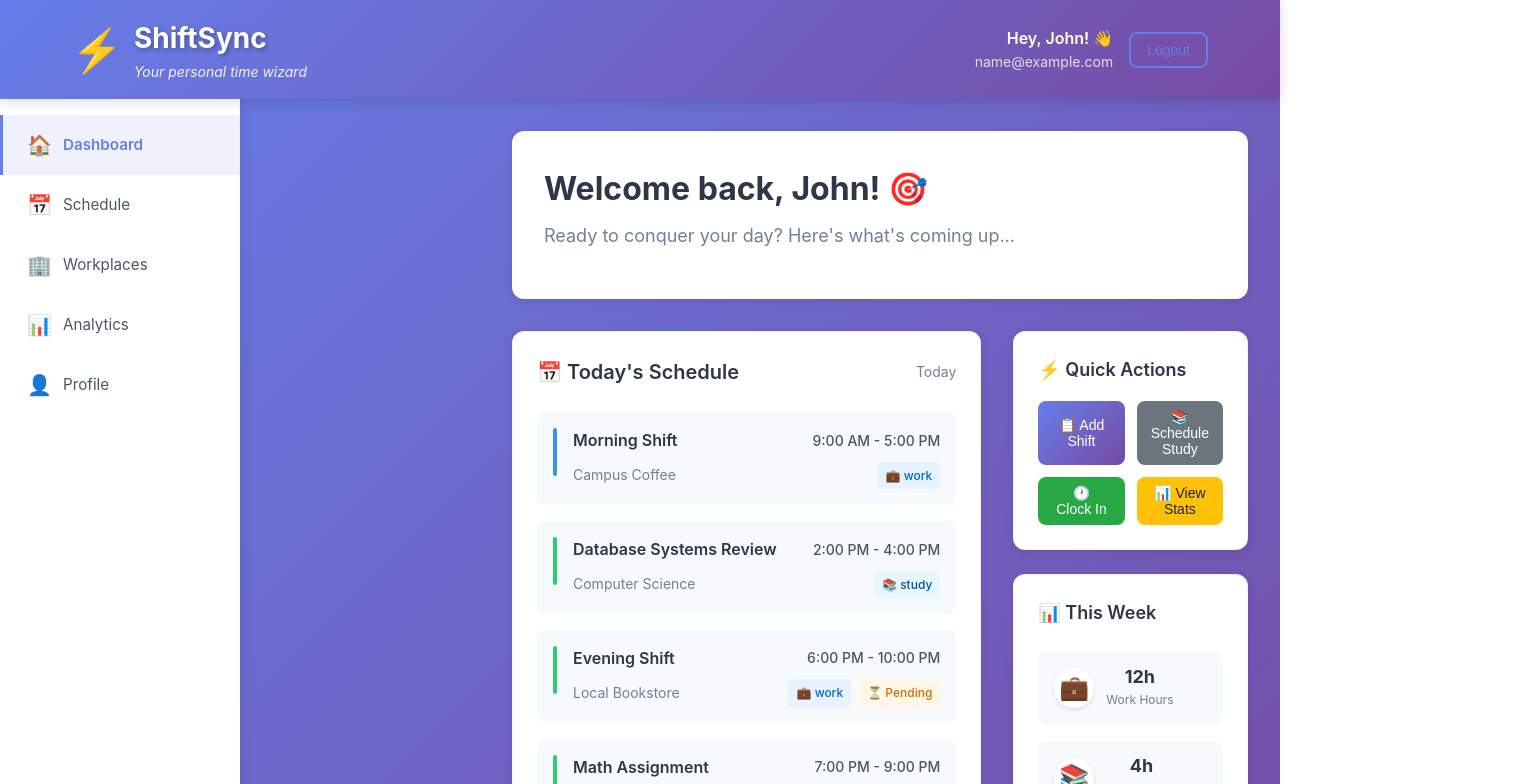
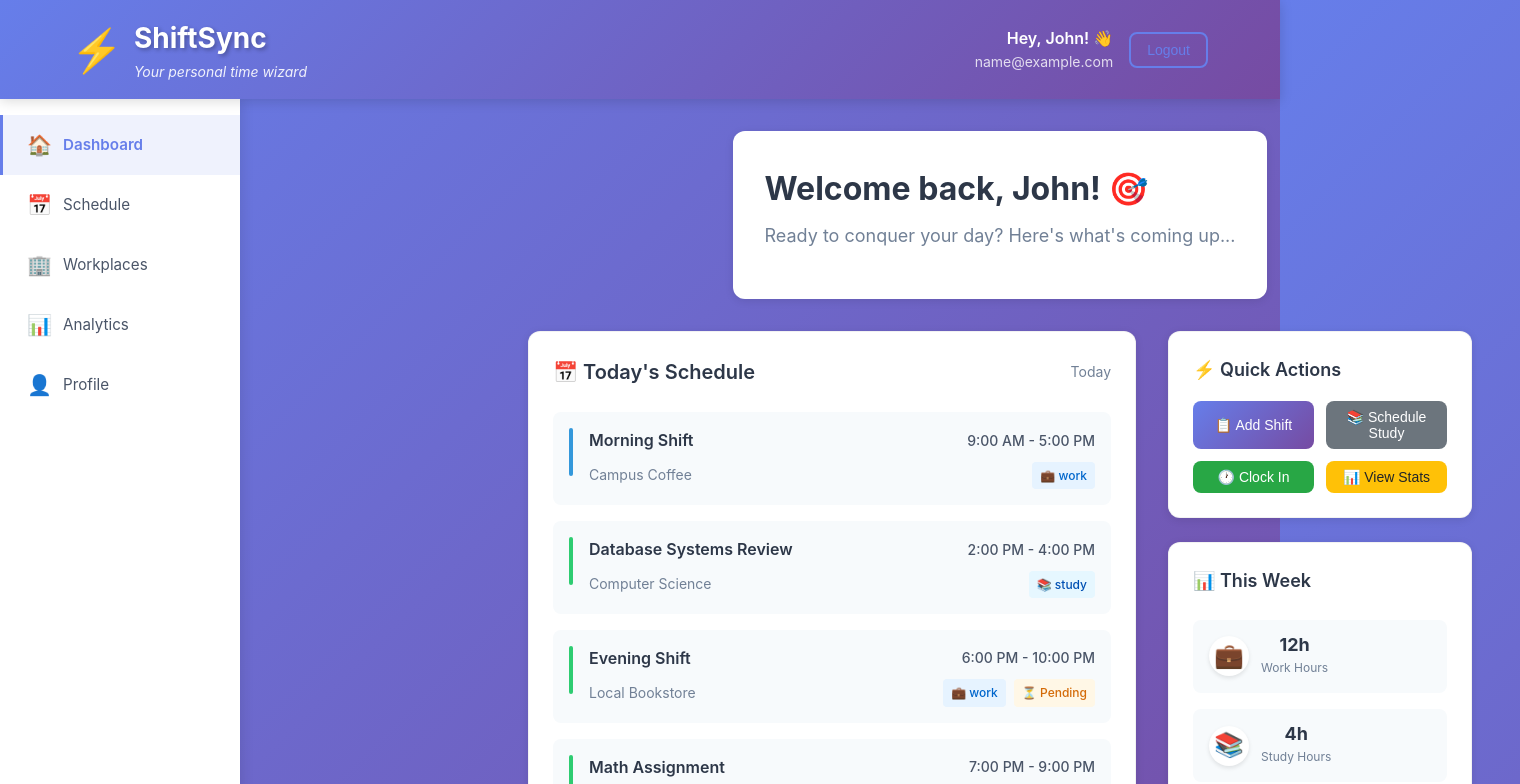
Before and after one commit to Firoz-Thapa/ShiftSync, a React (Create React App) app in the folder frontend/: page /dashboard in a window 1280 px wide. Both pictures are taken after typing "name@example.com", "Sample123" into the empty fields and a click on the button "Sign In". Shown: the top 784 px of the page, 1520 px wide, since content can reach past the window. Built offline with nearby package versions, Linux system fonts and the light colour scheme; no server answers.

Commit message:
centering the page content

```diff
--- a/frontend/src/App.tsx
+++ b/frontend/src/App.tsx
@@ -30,26 +30,56 @@ const AppRoutes = () => {
         element={user ? <Navigate to={ROUTES.DASHBOARD} replace /> : <Login />}
       />
 
-      {/* Protected Routes - All wrapped in Layout */}
+      {/* Protected Routes - All wrapped in Layout with centering */}
       <Route
         path={ROUTES.DASHBOARD}
-        element={user ? <Layout><Dashboard /></Layout> : <Navigate to={ROUTES.LOGIN} replace />}
+        element={user ? (
+          <Layout>
+            <div className="centered-content">
+              <Dashboard />
+            </div>
+          </Layout>
+        ) : <Navigate to={ROUTES.LOGIN} replace />}
       />
       <Route
         path={ROUTES.SCHEDULE}
-        element={user ? <Layout><Schedule /></Layout> : <Navigate to={ROUTES.LOGIN} replace />}
+        element={user ? (
+          <Layout>
+            <div className="centered-content">
+              <Schedule />
+            </div>
+          </Layout>
+        ) : <Navigate to={ROUTES.LOGIN} replace />}
       />
       <Route
         path={ROUTES.WORKPLACES}
-        element={user ? <Layout><Workplaces /></Layout> : <Navigate to={ROUTES.LOGIN} replace />}
+        element={user ? (
+          <Layout>
+            <div className="centered-content">
+              <Workplaces />
+            </div>
+          </Layout>
+        ) : <Navigate to={ROUTES.LOGIN} replace />}
       />
       <Route
         path={ROUTES.ANALYTICS}
-        element={user ? <Layout><Analytics /></Layout> : <Navigate to={ROUTES.LOGIN} replace />}
+        element={user ? (
+          <Layout>
+            <div className="centered-content">
+              <Analytics />
+            </div>
+          </Layout>
+        ) : <Navigate to={ROUTES.LOGIN} replace />}
       />
       <Route
         path={ROUTES.PROFILE}
-        element={user ? <Layout><Profile /></Layout> : <Navigate to={ROUTES.LOGIN} replace />}
+        element={user ? (
+          <Layout>
+            <div className="centered-content">
+              <Profile />
+            </div>
+          </Layout>
+        ) : <Navigate to={ROUTES.LOGIN} replace />}
       />
 
       {/* Default Routes */}
--- a/frontend/src/components/layout/Layout/Layout.css
+++ b/frontend/src/components/layout/Layout/Layout.css
@@ -51,3 +51,37 @@
     padding: 1rem;
   }
 }
+
+/* Fix for centered content - add this to Layout.css */
+.layout__content {
+  flex: 1;
+  padding: 2rem;
+  overflow-y: auto;
+  margin-left: 0;
+  display: flex;
+  justify-content: center; /* Center the content horizontally */
+  width: 100%;
+}
+
+.layout__content .centered-content {
+  width: 100%;
+  max-width: 1200px; /* Adjust this value as needed */
+  margin: 0 auto;
+}
+
+@media (min-width: 1024px) {
+  .layout__content {
+    margin-left: 240px; /* Keep the sidebar offset on desktop */
+  }
+}
+
+@media (max-width: 768px) {
+  .layout__content {
+    padding: 1rem;
+  }
+
+  .layout__content .centered-content {
+    max-width: 100%;
+    padding: 0;
+  }
+}
--- a/frontend/src/styles/globals.css
+++ b/frontend/src/styles/globals.css
@@ -265,3 +265,61 @@ textarea:focus {
   height: 40vmin;
   pointer-events: none;
 }
+
+/* Centered content wrapper */
+.centered-content {
+  display: flex;
+  flex-direction: column;
+  align-items: center;
+  width: 100%;
+  max-width: 1400px; /* Adjust this value to control max width */
+  margin: 0 auto;
+  padding: 0 1rem;
+}
+
+/* Make sure the layout content area supports centering */
+.layout__content {
+  display: flex;
+  justify-content: center;
+  width: 100%;
+}
+
+/* Alternative: If you want tighter centering, use this instead */
+.centered-content-tight {
+  display: flex;
+  flex-direction: column;
+  align-items: center;
+  width: 100%;
+  max-width: 1200px;
+  margin: 0 auto;
+  padding: 0 1rem;
+}
+
+/* For mobile responsiveness */
+@media (max-width: 768px) {
+  .centered-content,
+  .centered-content-tight {
+    padding: 0 0.5rem;
+    max-width: 100%;
+  }
+}
+
+/* Optional: Center the grid layouts on your pages */
+.dashboard-grid,
+.schedule-container {
+  width: 100%;
+  max-width: 1200px;
+}
+
+/* If you want to center just the main cards/content without affecting the full width */
+.page-content-centered {
+  display: flex;
+  flex-direction: column;
+  align-items: center;
+  gap: 2rem;
+}
+
+.page-content-centered > * {
+  width: 100%;
+  max-width: 1200px;
+}
```
Also changed, not shown: frontend/src/App.css (line endings or trailing spaces).
